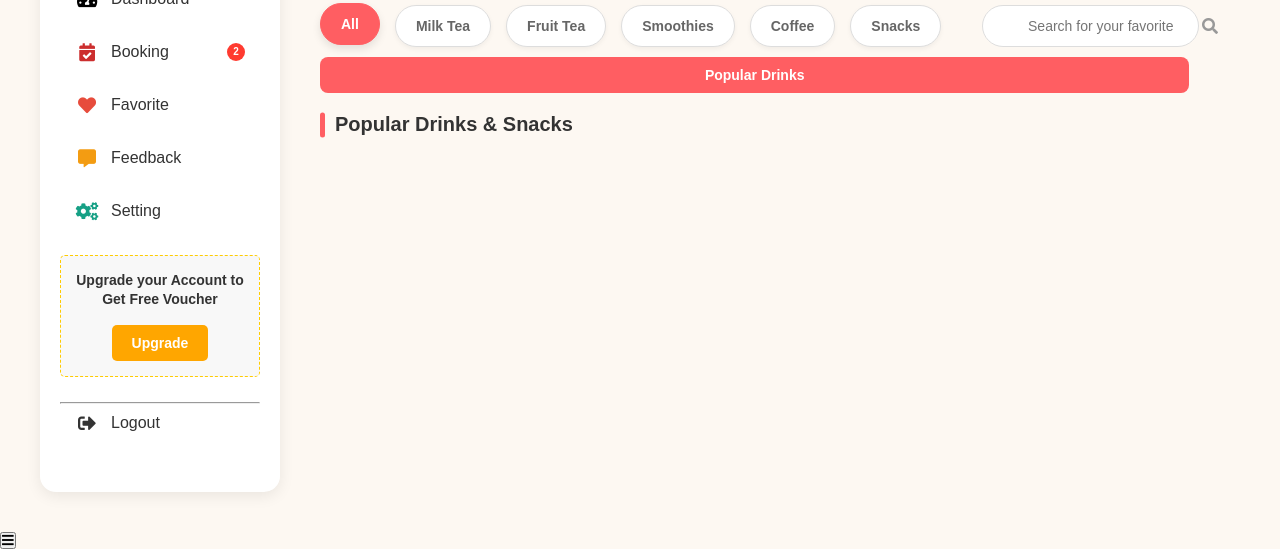
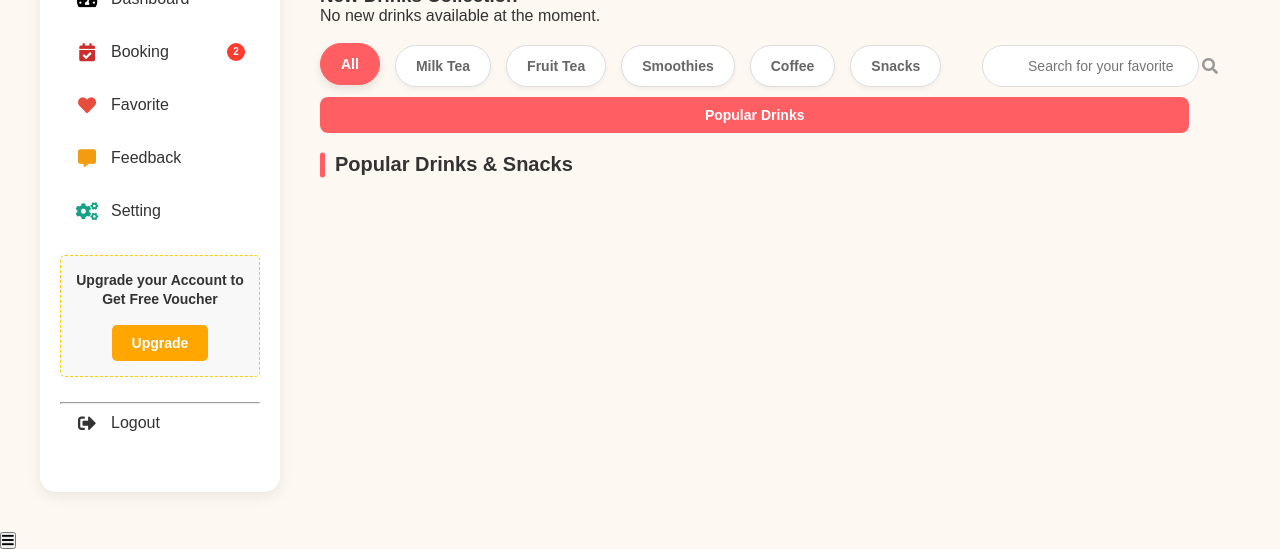
Before and after one commit to Charyna-chab/VC1-Group8-Drink, a PHP site: page / in a window 1280 px wide. Shown: the part 396-945 px from the top of the page. Run offline with PHP 8.4, Linux system fonts and the light colour scheme; some libraries are stand-ins or nearby versions.

Commit message:
feat: add new drinks collection section with dynamic display and data handling[JIRA-20]

```diff
--- a/views/welcome/welcome.php
+++ b/views/welcome/welcome.php
@@ -10,6 +10,32 @@
             <button class="btn-primary">Get Voucher</button>
         </div>
         <img src="/assets/images/discount-banner.png" alt="Discount 20-50%">
+    </div>
+
+    <!-- New Drinks Collection Section -->
+    <div class="new-drinks-collection">
+        <h3>New Drinks Collection</h3>
+        <div class="new-drinks-grid">
+            <?php if (empty($newDrinks)): ?>
+                <div class="no-new-drinks">
+                    <p>No new drinks available at the moment.</p>
+                </div>
+            <?php else: ?>
+                <?php foreach ($newDrinks as $drink): ?>
+                    <div class="new-drink-card" data-id="<?php echo $drink['id']; ?>">
+                        <div class="new-drink-image">
+                            <img src="<?php echo $drink['image']; ?>" alt="<?php echo $drink['name']; ?>">
+                        </div>
+                        <div class="new-drink-content">
+                            <h4><?php echo $drink['name']; ?></h4>
+                            <p class="price">$<?php echo number_format($drink['price'], 2); ?></p>
+                            <p class="description">New arrival!</p>
+                            <button class="btn-primary order-btn" data-product-id="<?php echo $drink['id']; ?>">Add to Cart</button>
+                        </div>
+                    </div>
+                <?php endforeach; ?>
+            <?php endif; ?>
+        </div>
     </div>
 
     <!-- Category Section -->
```
Also changed, not shown: views/products.php (+26 -0 lines).
